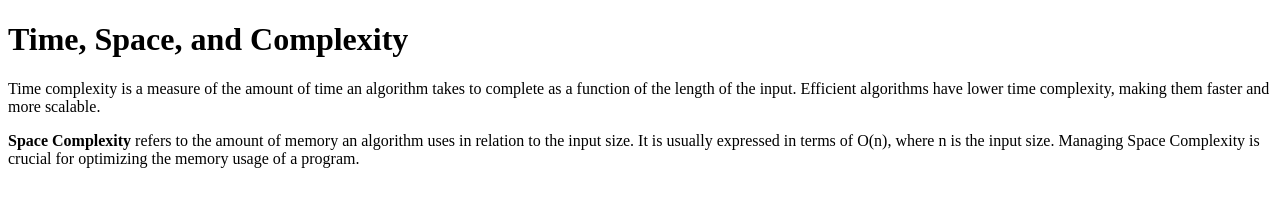
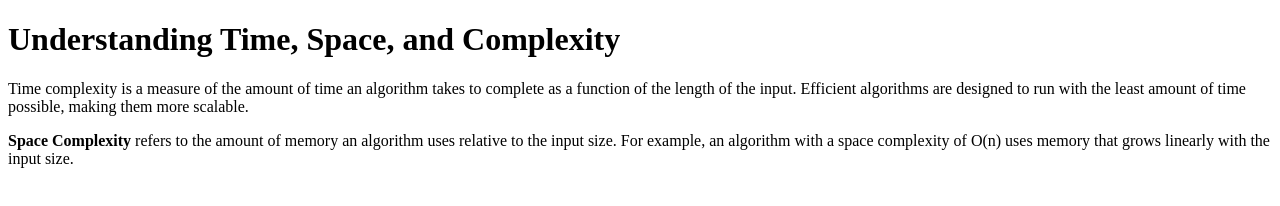
Before and after one commit to acciojob/time-and-space-complexity-knightcoder0108, a website: page main.html in a window 1280 px wide. Drawn offline with Linux system fonts and the light colour scheme.

Commit message:
created a submission

```diff
--- a/main.html
+++ b/main.html
@@ -6,12 +6,8 @@
     <title>Time and Space Complexity</title>
 </head>
 <body>
-
-<h1>Time, Space, and Complexity</h1>
-
-<p>Time complexity is a measure of the amount of time an algorithm takes to complete as a function of the length of the input. Efficient algorithms have lower time complexity, making them faster and more scalable.</p>
-
-<p><b>Space Complexity</b> refers to the amount of memory an algorithm uses in relation to the input size. It is usually expressed in terms of O(n), where n is the input size. Managing Space Complexity is crucial for optimizing the memory usage of a program.</p>
-
+    <h1>Understanding Time, Space, and Complexity</h1>
+    <p>Time complexity is a measure of the amount of time an algorithm takes to complete as a function of the length of the input. Efficient algorithms are designed to run with the least amount of time possible, making them more scalable.</p>
+    <p><b>Space Complexity</b> refers to the amount of memory an algorithm uses relative to the input size. For example, an algorithm with a space complexity of O(n) uses memory that grows linearly with the input size.</p>
 </body>
 </html>
```
